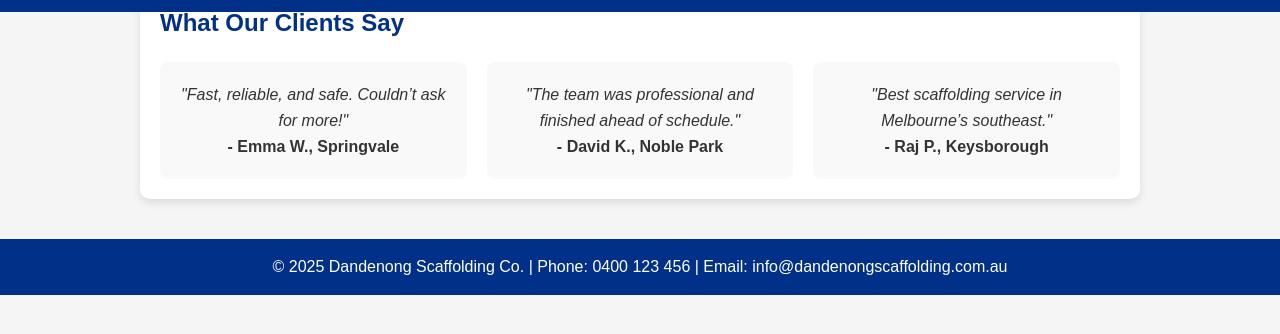
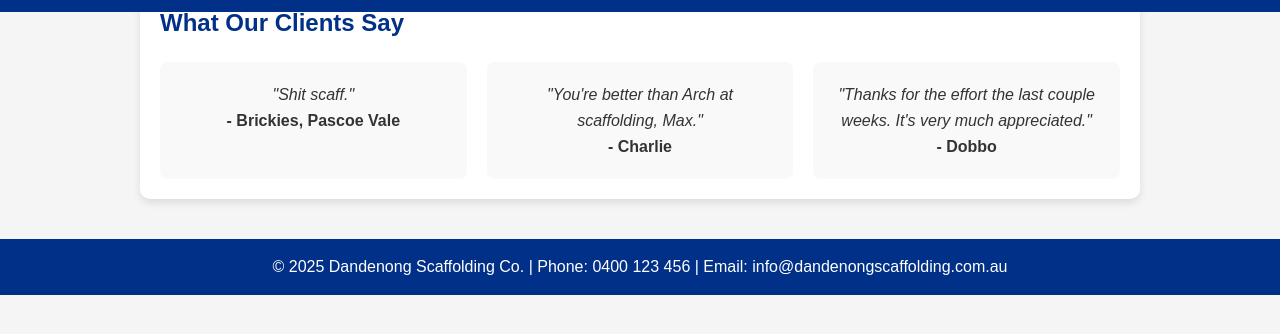
Before and after one commit to MMatthews71/scaffwebsite, a plain HTML site: page reviews.html in a window 1280 px wide. Shown: the part 56-390 px from the top of the page. Drawn offline with Linux system fonts and the light colour scheme.

Commit message:
Update reviews.html

```diff
--- a/reviews.html
+++ b/reviews.html
@@ -21,16 +21,16 @@
         <h2>What Our Clients Say</h2>
         <div class="review-grid">
             <div class="review">
-                <p>"Fast, reliable, and safe. Couldn’t ask for more!"</p>
-                <p><strong>- Emma W., Springvale</strong></p>
+                <p>"Shit scaff."</p>
+                <p><strong>- Brickies, Pascoe Vale</strong></p>
             </div>
             <div class="review">
-                <p>"The team was professional and finished ahead of schedule."</p>
-                <p><strong>- David K., Noble Park</strong></p>
+                <p>"You're better than Arch at scaffolding, Max."</p>
+                <p><strong>- Charlie</strong></p>
             </div>
             <div class="review">
-                <p>"Best scaffolding service in Melbourne’s southeast."</p>
-                <p><strong>- Raj P., Keysborough</strong></p>
+                <p>"Thanks for the effort the last couple weeks. It's very much appreciated."</p>
+                <p><strong>- Dobbo</strong></p>
             </div>
         </div>
     </section>
```
